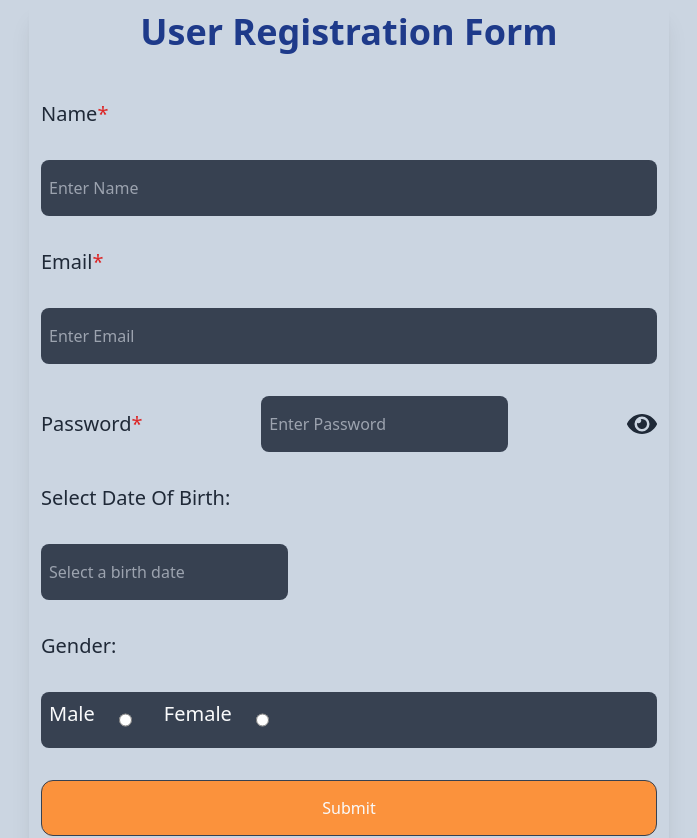
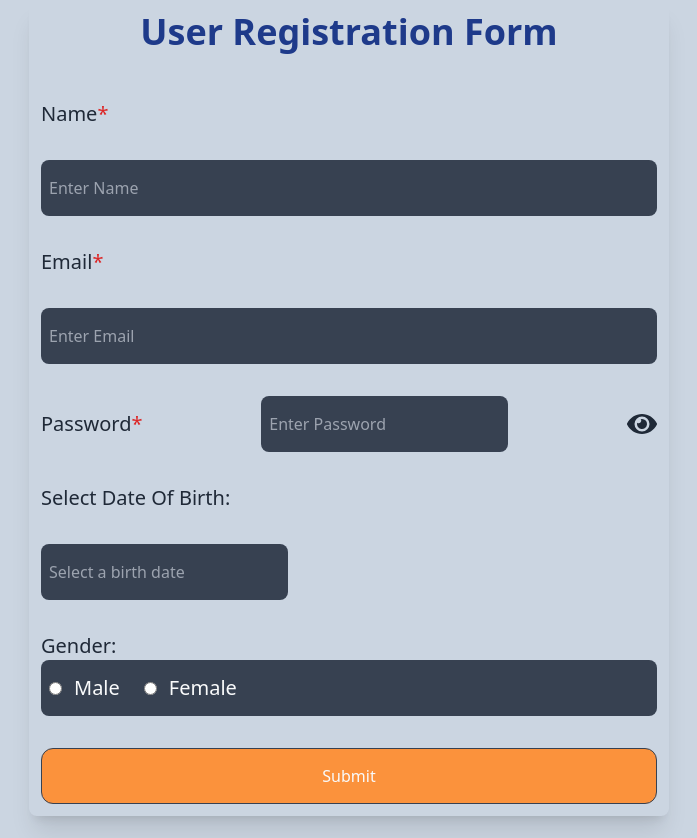
Before and after one commit to DarshanPro123/reactRedix_toolkit_Example, a React (Vite) app in the folder 2nd_Redux_FormExample/: page / in a window 1280 px wide. Shown: the top 838 px of the page, without its empty margins (291-988 px from the left). Built offline with nearby package versions, Linux system fonts and the light colour scheme.

Commit message:
Add genderinput

```diff
--- a/2nd_Redux_FormExample/src/components/Form.jsx
+++ b/2nd_Redux_FormExample/src/components/Form.jsx
@@ -5,6 +5,7 @@ import DatePicker from "react-datepicker";
 import { setFormData } from "../apps/store";
 import { FaEye, FaEyeSlash } from "react-icons/fa";
 import InputPart from "./InputPart";
+import GenderInput from "./GenderInput";
 
 const Form = () => {
   const methods = useForm();
@@ -57,7 +58,6 @@ const Form = () => {
           inputClass={"p-2 h-14 bg-gray-700 rounded-lg"}
           placeholder="Enter Email"
         />
-
         <div className="relative flex justify-between items-center">
           <InputPart
             name="password"
@@ -77,7 +77,6 @@ const Form = () => {
             {showPassword ? <FaEyeSlash /> : <FaEye />}
           </span>
         </div>
-
         <label className="text-gray-800 text-xl">Select Date Of Birth:</label>
         <Controller
           name="birthDate"
@@ -100,39 +99,16 @@ const Form = () => {
           <span className="text-red-500">
             {methods.formState.errors.birthDate.message}
           </span>
-        )}
-
-        <label className="text-gray-800 text-xl">Gender:</label>
-        <div className="flex h-14 gap-6 bg-gray-700 p-2 rounded-lg w-full">
-          <InputPart
-            name="gendar"
-            type="radio"
-            label="Male"
-            value="male"
-            lableClass="text-gray-50 text-xl"
-            inputClass="mr-2"
-            required={false}
-          />
-          <InputPart
-            name="gendar"
-            type="radio"
-            label="Female"
-            value="female"
-            lableClass="text-gray-50 text-xl"
-            inputClass="mr-2"
-            required={false}
-          />
-        </div>
-        {methods.formState.errors.gender && (
-          <span className="text-red-500">
-            {methods.formState.errors.gender.message}
-          </span>
-        )}
-
+        )}{" "}
+        <GenderInput />
         <input
           type="submit"
           value="Submit"
-          className="w-full border h-14 border-gray-700 bg-orange-400 hover:bg-orange-700 cursor-pointer text-gray-50 px-4 py-2 rounded-xl transition duration-200"
+          className="w-full border
+           h-14 border-gray-700
+            bg-orange-400 hover:bg-orange-700
+             cursor-pointer text-gray-50 px-4 py-2
+             rounded-xl transition duration-200"
         />
       </form>
     </FormProvider>
@@ -140,41 +116,3 @@ const Form = () => {
 };
 
 export default Form;
-
-{
-  /* <label className="text-gray-800 text-xl" htmlFor="">
-          Gendar:
-        </label>
-        <div className="flex h-14 gap-6 bg-gray-700 p-2 rounded-lg w-full">
-          <label htmlFor="field-male" className="flex text-xl items-center">
-            <input
-              {...register("gender", { required: "Gender is required" })}
-              type="radio"
-              value="male"
-              id="field-male"
-              className="mr-3"
-            />
-            Male
-          </label>
-
-          <label htmlFor="field-female" className="flex text-xl items-center">
-            <input
-              {...register("gender")}
-              type="radio"
-              value="female"
-              id="field-female"
-              className="mr-3"
-            />
-            Female
-          </label>
-        </div>
-        {errors.gender && (
-          <span className="text-red-500">{errors.gender.message}</span>
-        )} */
-}
-
-{
-  /* {errors.password && (
-          <span className="text-red-500">{errors.password.message}</span>
-        )} */
-}
--- /dev/null
+++ b/2nd_Redux_FormExample/src/components/GenderInput.jsx
@@ -0,0 +1,43 @@
+import React from "react";
+import { useFormContext } from "react-hook-form";
+
+const GenderInput = () => {
+  const {
+    register,
+    formState: { errors },
+  } = useFormContext();
+
+  return (
+    <div>
+      <label className="text-gray-800 text-xl">Gender:</label>
+      <div className="flex h-14 gap-6 bg-gray-700 p-2 rounded-lg w-full">
+        <label htmlFor="field-male" className="flex text-xl items-center">
+          <input
+            {...register("gender", { required: "Gender is required" })}
+            type="radio"
+            value="male"
+            id="field-male"
+            className="mr-3"
+          />
+          Male
+        </label>
+
+        <label htmlFor="field-female" className="flex text-xl items-center">
+          <input
+            {...register("gender", { required: "Gender is required" })}
+            type="radio"
+            value="female"
+            id="field-female"
+            className="mr-3"
+          />
+          Female
+        </label>
+      </div>
+      {errors.gender && (
+        <span className="text-red-500">{errors.gender.message}</span>
+      )}
+    </div>
+  );
+};
+
+export default GenderInput;
--- a/2nd_Redux_FormExample/src/components/InputPart.jsx
+++ b/2nd_Redux_FormExample/src/components/InputPart.jsx
@@ -10,7 +10,6 @@ const InputPart = ({
   inputClass,
   minLength,
   maxLength,
-  important,
   value,
   required = true, // Default to true
 }) => {
```
